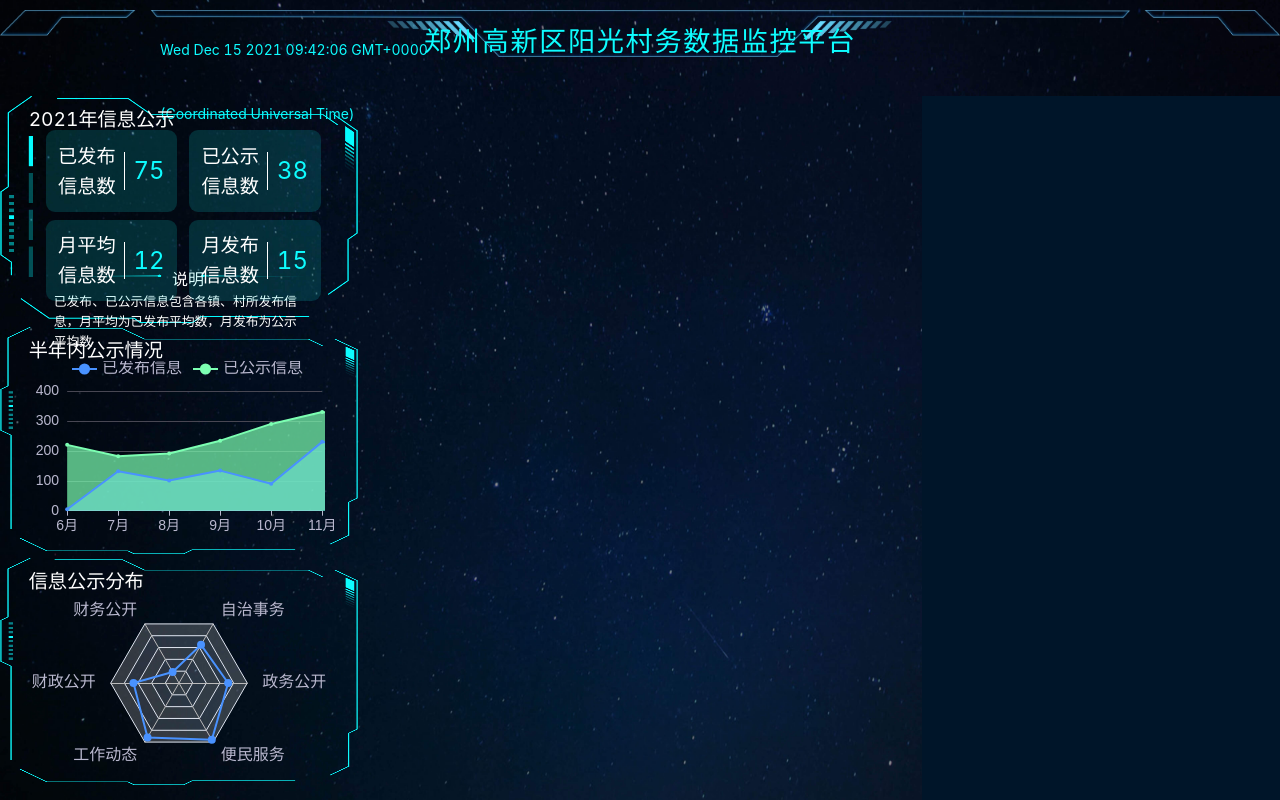
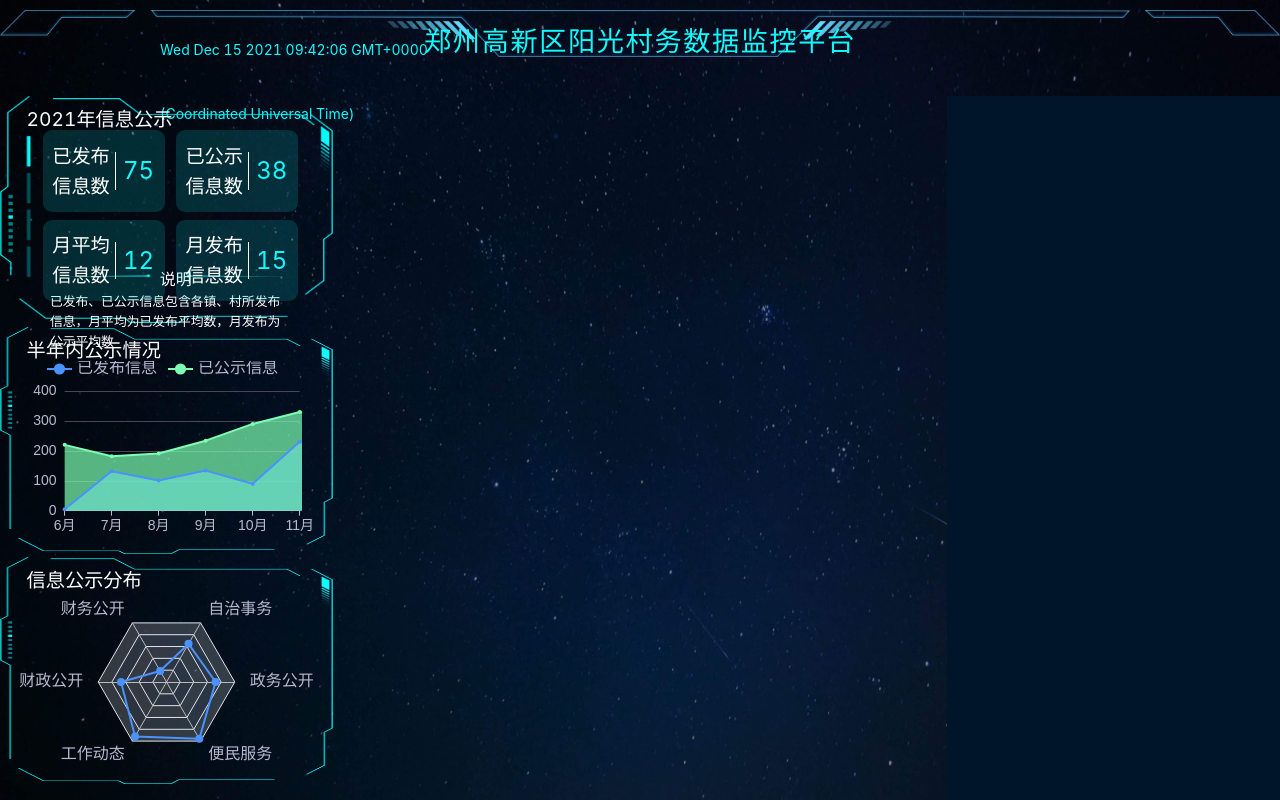
Before and after one commit to Alphia/solid-waste-dashboard, a React (Create React App) app: page / in a window 1280 px wide. Built offline with nearby package versions, Linux system fonts and the light colour scheme.

Commit message:
change percentage

```diff
--- a/src/BigScreen.js
+++ b/src/BigScreen.js
@@ -38,12 +38,12 @@ function BigScreen(props) {
                     <Top/>
                 </MyHeader>
                 <MyLayout>
-                    <MySider width={'28%'}>
+                    <MySider width={'26%'}>
                         <Left/>
                     </MySider>
-                    <Content width={'44%'}>
+                    <Content width={'48%'}>
                     </Content>
-                    <Sider width={'28%'}>
+                    <Sider width={'26%'}>
                     </Sider>
                 </MyLayout>
             </MyLayout>
--- a/src/components/Past6MonthsReport.js
+++ b/src/components/Past6MonthsReport.js
@@ -27,7 +27,6 @@ function Past6MonthsReport(props) {
             grid: {
                 left: '10%',
                 right: '10%',
-                // height: '80%',
                 bottom: '3%',
                 containLabel: true,
                 top: 30,
```
